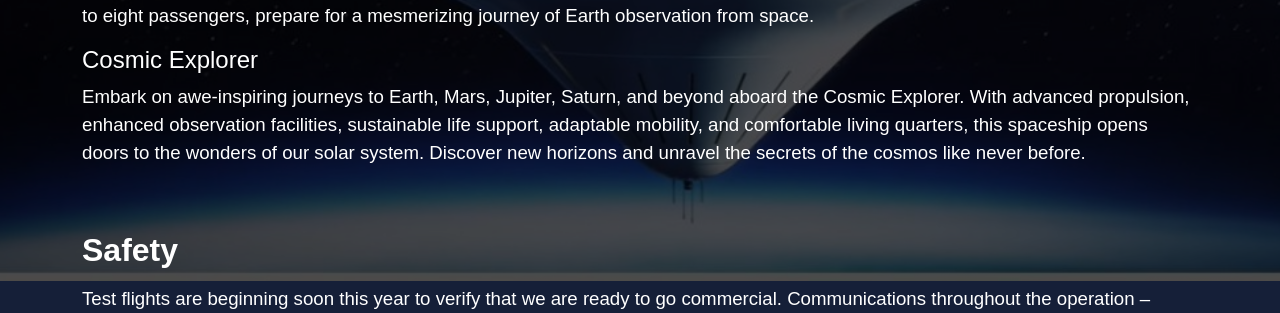
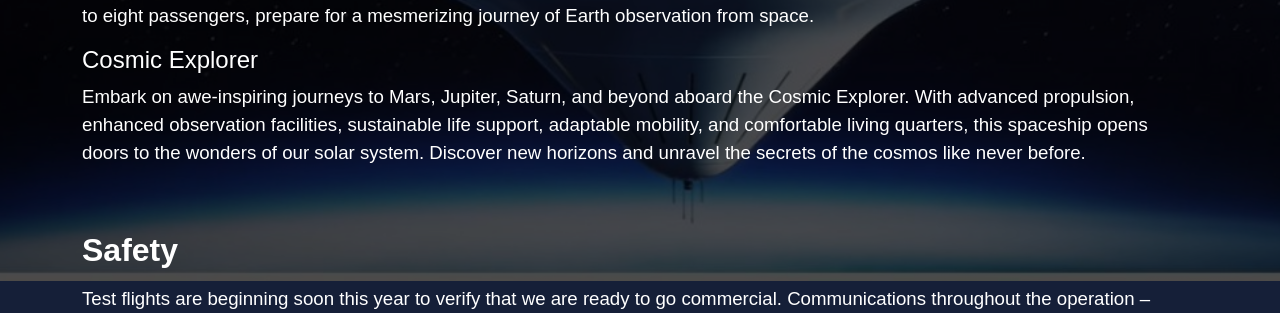
Before and after one commit to bossbadi-web/interstellr, a Flask app: page /spaceship in a window 1280 px wide. Shown: the part 519-832 px from the top of the page. Run offline with Flask 3, Linux system fonts and the light colour scheme; some libraries are stand-ins or nearby versions; some web fonts are replaced.

Commit message:
remove earth from other spaceship description

```diff
--- a/templates/spaceship.html
+++ b/templates/spaceship.html
@@ -46,7 +46,7 @@
 
     <h4>Cosmic Explorer</h4>
     <p>
-      Embark on awe-inspiring journeys to Earth, Mars, Jupiter, Saturn, and beyond aboard the Cosmic Explorer. With
+      Embark on awe-inspiring journeys to Mars, Jupiter, Saturn, and beyond aboard the Cosmic Explorer. With
       advanced propulsion, enhanced observation facilities, sustainable life support, adaptable mobility, and
       comfortable living quarters, this spaceship opens doors to the wonders of our solar system. Discover new horizons
       and unravel the secrets of the cosmos like never before.
```
